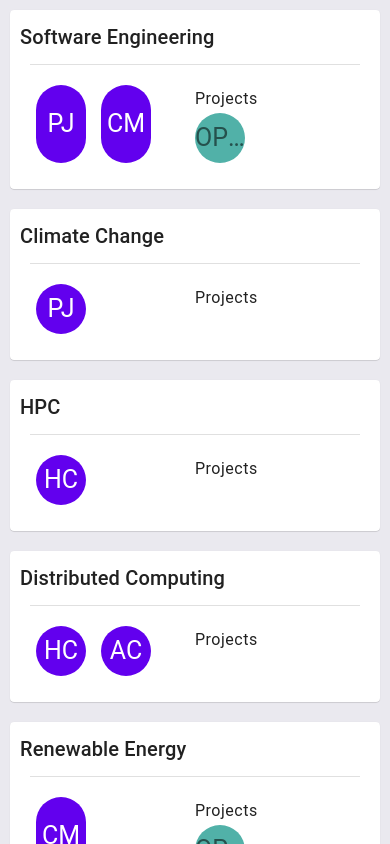
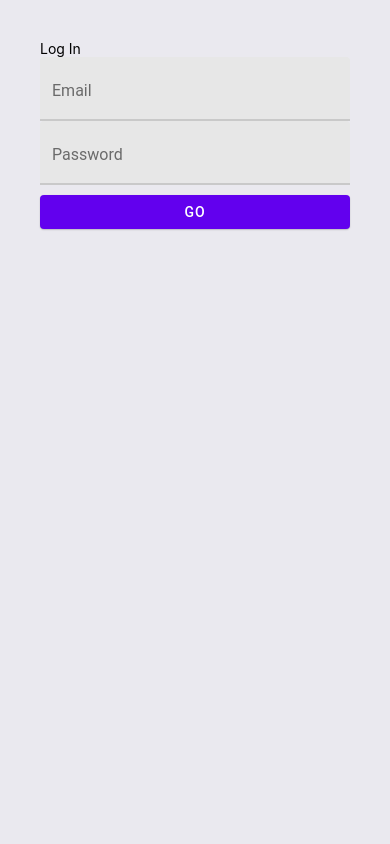
Before and after one commit to Blue-Leopards/BlueLeopards, a React Native app in the folder client/: screen / in a window 390 px wide. Built offline with nearby package versions, Linux system fonts and the light colour scheme; what react-native would draw is missing.

Commit message:
Create simple Register and Login Page

```diff
--- a/client/App.js
+++ b/client/App.js
@@ -41,9 +41,11 @@ const App: () => React$Node = () => {
         {/* <HomePage/> */}
         {/* <ProfilesPage/> */}
         {/* <ProjectsPage/> */}
-        <InterestsPage />
-        {/* <LoginPage/> */}
+        {/* <InterestsPage /> */}
         {/* <NavigationBar/> */}
+        {/* <SignUpPage/> */}
+        <LoginPage/>
+
       </View>
   );
 };
--- a/client/pages/LoginPage.js
+++ b/client/pages/LoginPage.js
@@ -1,85 +1,40 @@
-// import React, { Component } from 'react';
-// import { Text, Alert, Button, View, StyleSheet } from 'react-native';
-// import { TextInput } from 'react-native-paper';
+import React from 'react';
+import {
+    View,
+    Text,
+  } from 'react-native';
+import {
+    TextInput,
+    Button
+} from 'react-native-paper';
 
-// export default class LoginPage extends Component {
-//     constructor(props) {
-//       super(props);
+const MyInput = (props) => {
+    const [text, setText] = React.useState('');
 
-//       this.state = {
-//         username: '',
-//         password: '',
-//       };
-//     }
+    return (
+        <TextInput
+            label={props.category}
+            value={text}
+            onChangeText={text => setText(text)}
+        />
+    );
+};
 
-//     go = () => {
-//              const reg = /^\w+([\.-]?\w+)*@\w+([\.-]?\w+)*(\.\w{2,3})+$/;
-//               if (reg.test(this.state.email) === true){
-//                  alert('valid');
-//              }
-//              else{
-//                  alert();
-//              }
+const LoginPage = () => {
 
-//     }
+    return (
+        <View style={{padding:40}}>
+            <Text>Log In</Text>
+            <MyInput category="Email"/>
+            <MyInput category="Password"/>
+            <Button
+                mode="contained"
+                onPress={()=>console.log("Pressed Login Button!")}
+                style={{marginTop:10}}>
+                Go
+            </Button>
+        </View>
+    );
+}
 
-//     onLogin() {
-//       const { username, password } = this.state;
-
-//       Alert.alert('Credentials', `${username} + ${password}`);
-//     }
-
-//     render() {
-//       return (
-//         <View style={styles.container}>
-//         <Text style={styles.inputext}>Sample Login Form</Text>
-//           <TextInput
-//             value={this.state.username}
-//             onChangeText={(username) => this.setState({ username })}
-//              label='Email'
-//             style={styles.input}
-//           />
-//           <TextInput
-//             value={this.state.password}
-//             onChangeText={(password) => this.setState({ password })}
-//             label='Password'
-//             secureTextEntry={true}
-//             style={styles.input}
-//           />
-
-//           <Button
-//             title={'Login'}
-//             style={styles.input}
-//             onPress={this.onLogin.bind(t)}
-//           />
-//         </View>
-//       );
-//     }
-//   }
-
-//   const styles = StyleSheet.create({
-//     container: {
-//       flex: 1,
-//       alignItems: 'center',
-//       justifyContent: 'center',
-//       backgroundColor: '#00FFFF',
-//     },
-//     input: {
-//       width: 200,
-//       height: 44,
-//       padding: 10,
-//       borderWidth: 1,
-//       borderColor: 'black',
-//       marginBottom: 10,
-//     },
-//     inputext: {
-//       width: 200,
-//       height: 44,
-//       padding: 10,
-//       textAlign:'center',
-//       fontWeight:'bold',
-//       borderWidth: 1,
-//       borderColor: 'black',
-//       marginBottom: 10,
-//     },
-//   });
+export default LoginPage;
--- a/client/pages/SignUpPage.js
+++ b/client/pages/SignUpPage.js
@@ -1,19 +1,38 @@
 import React from 'react';
 import {
-    StyleSheet,
-    ScrollView,
     View,
     Text,
-    StatusBar,
-    Image,
-    FlatList
   } from 'react-native';
+import {
+    TextInput,
+    Button
+} from 'react-native-paper';
+
+const MyInput = (props) => {
+    const [text, setText] = React.useState('');
+
+    return (
+        <TextInput
+            label={props.category}
+            value={text}
+            onChangeText={text => setText(text)}
+        />
+    );
+};
 
 const SignUpPage = () => {
 
     return (
-        <View style={{flex: 6}}>
-            <Text>Sign Up Page</Text>
+        <View style={{padding:40}}>
+            <Text>Create an Account!</Text>
+            <MyInput category="Email"/>
+            <MyInput category="Password"/>
+            <Button
+                mode="contained"
+                onPress={()=>console.log("Pressed Register Button!")}
+                style={{marginTop:10}}>
+                Register
+            </Button>
         </View>
     );
 }
```
